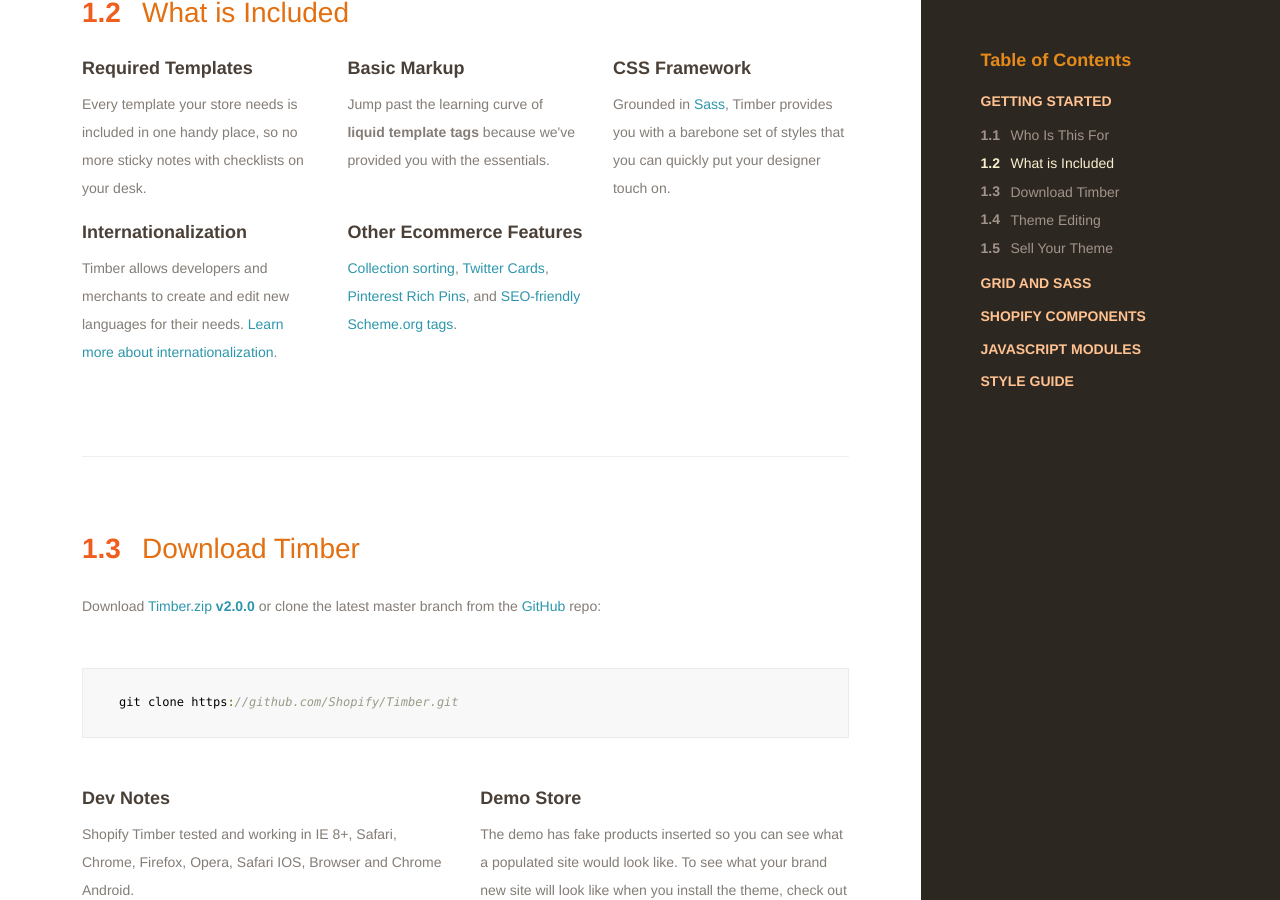
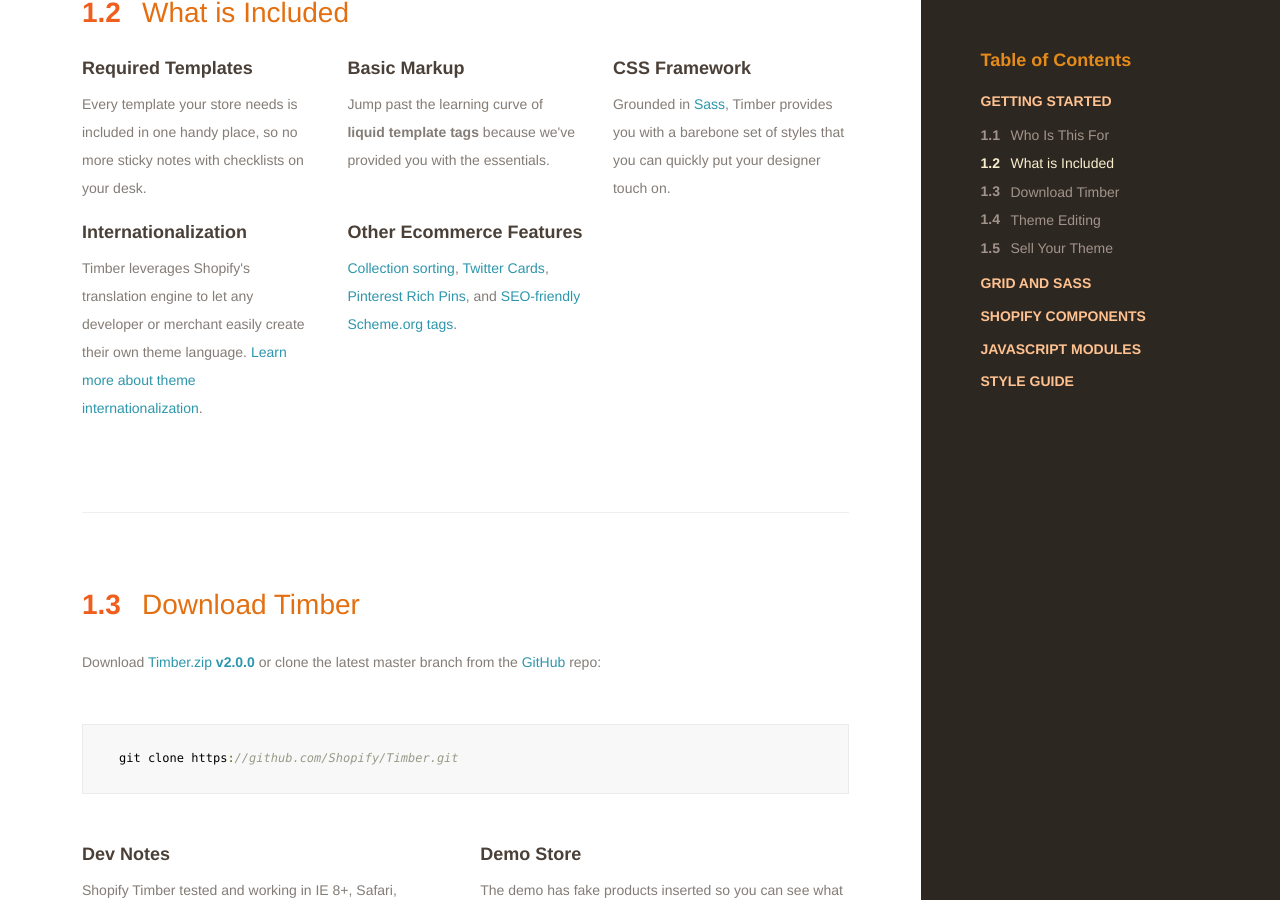
Before and after one commit to VenusPR/shopifypro, a Jekyll site: the page built from index.html, in a window 1280 px wide and 900 px high, scrolled down 1233 px. Built offline with Jekyll 4.4.1, drawn with Linux system fonts in a browser that asks for light colours; nearby versions of some CDN libraries; some web fonts are replaced.

Commit message:
Updated i18n blurb

```diff
--- a/index.html
+++ b/index.html
@@ -83,7 +83,7 @@ version: v2.0.0
           </div>
           <div class="grid__item one-third small--one-whole">
             <h4 class="docs-h4">Internationalization</h4>
-            <p class="docs-text">Timber allows developers and merchants to create and edit new languages for their needs. <a href="http://docs.shopify.com/themes/theme-development/translations" class="docs-link">Learn more about internationalization</a>.</p>
+            <p class="docs-text">Timber leverages Shopify's translation engine to let any developer or merchant easily create their own theme language. <a href="http://docs.shopify.com/themes/theme-development/translations" class="docs-link">Learn more about theme internationalization</a>.</p>
           </div>
           <div class="grid__item one-third small--one-whole">
             <h4 class="docs-h4">Other Ecommerce Features</h4>
```
